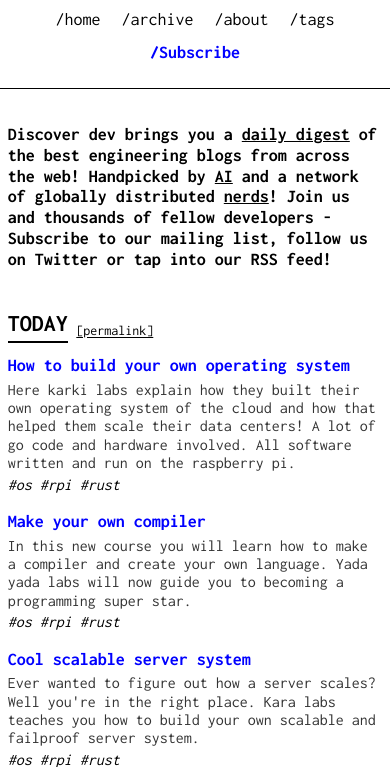
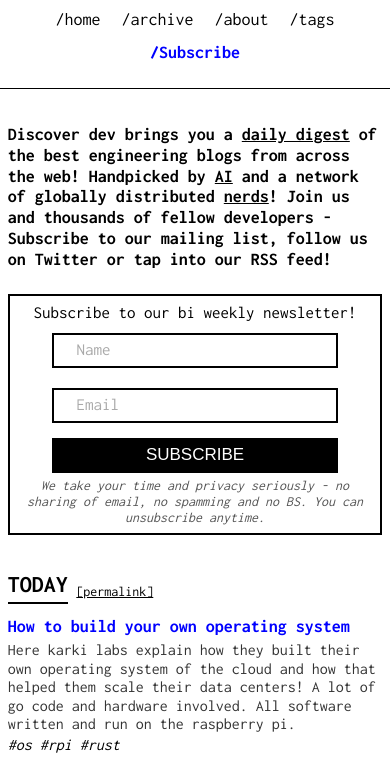
Before and after one commit to DiscoverDev/discoverdev-old.github.io, a plain HTML site: page index.html in a window 390 px wide. Shown: the part 92-859 px from the top of the page. Drawn offline with Linux system fonts and the light colour scheme.

Commit message:
CSS queries to make subscribe section visible under 1060px

```diff
--- a/css/queries.css
+++ b/css/queries.css
@@ -34,6 +34,10 @@ till 1060px, after which the signup box starts creeping. The breakpoints are as
         width: 75%;
         min-width: 400px;
         margin: 20px auto;
+    }
+
+    section.subscribe {
+        display: block;
     }
 
 }
@@ -81,15 +85,29 @@ till 1060px, after which the signup box starts creeping. The breakpoints are as
     }
 }
 
+@media only screen and (max-width: 650px) {
+    .subscribe{
+        text-align: center;
+    }
+    .subscribe > form > input[type="text"],
+    .subscribe > form > input[type="submit"]{
+        width: 40%;
+    }
+}
+
 @media only screen and (max-width: 600px) {
     .wrapper > main {
         padding: 0;
     }
-}
-
-@media only screen and (max-width: 600px) {
     .wrapper > aside {
         width: 100%;
         min-width: 0px;
     }
 }
+
+@media only screen and (max-width: 420px) {
+    .subscribe > form > input[type="text"],
+    .subscribe > form > input[type="submit"]{
+        width: 80%;
+    }
+}
```
